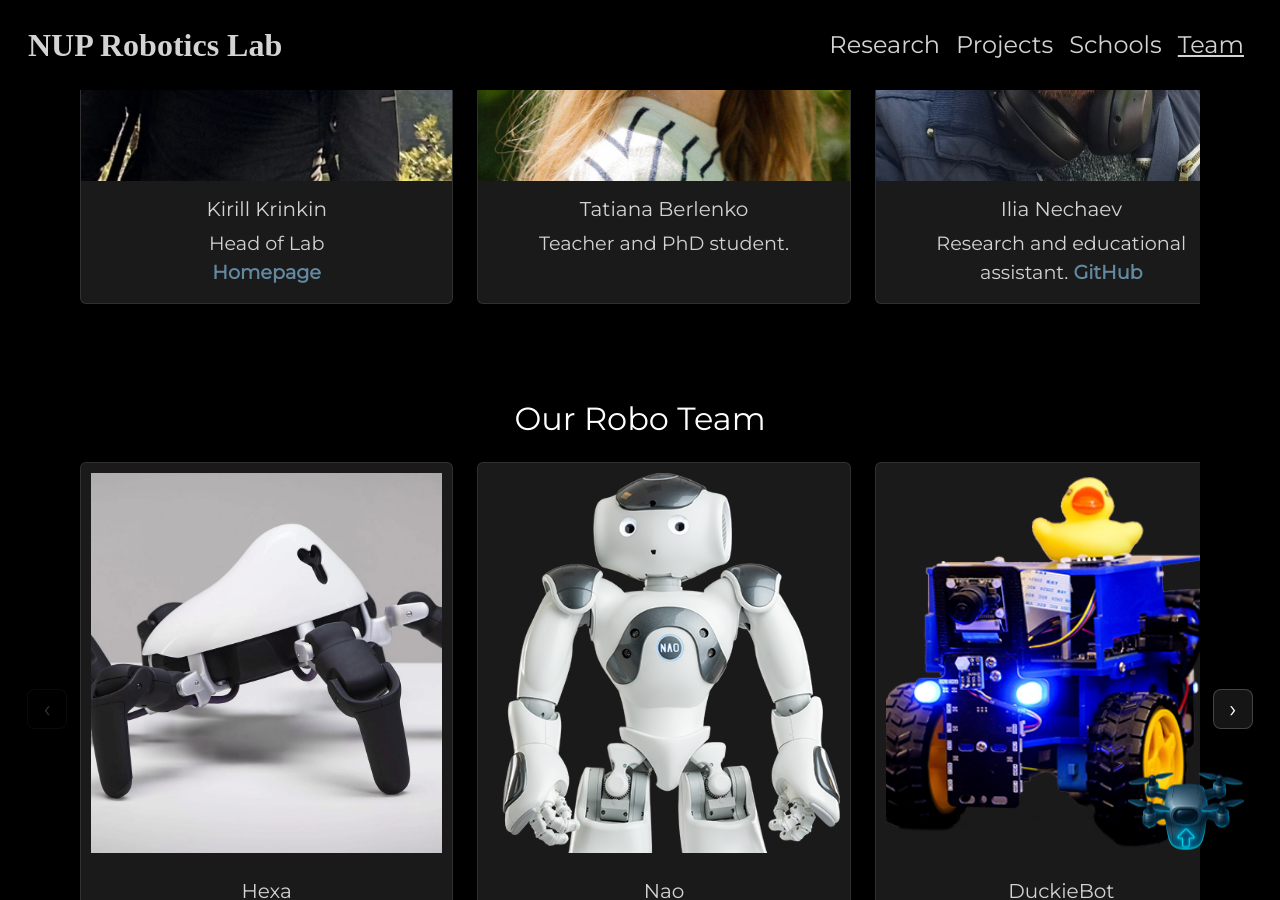
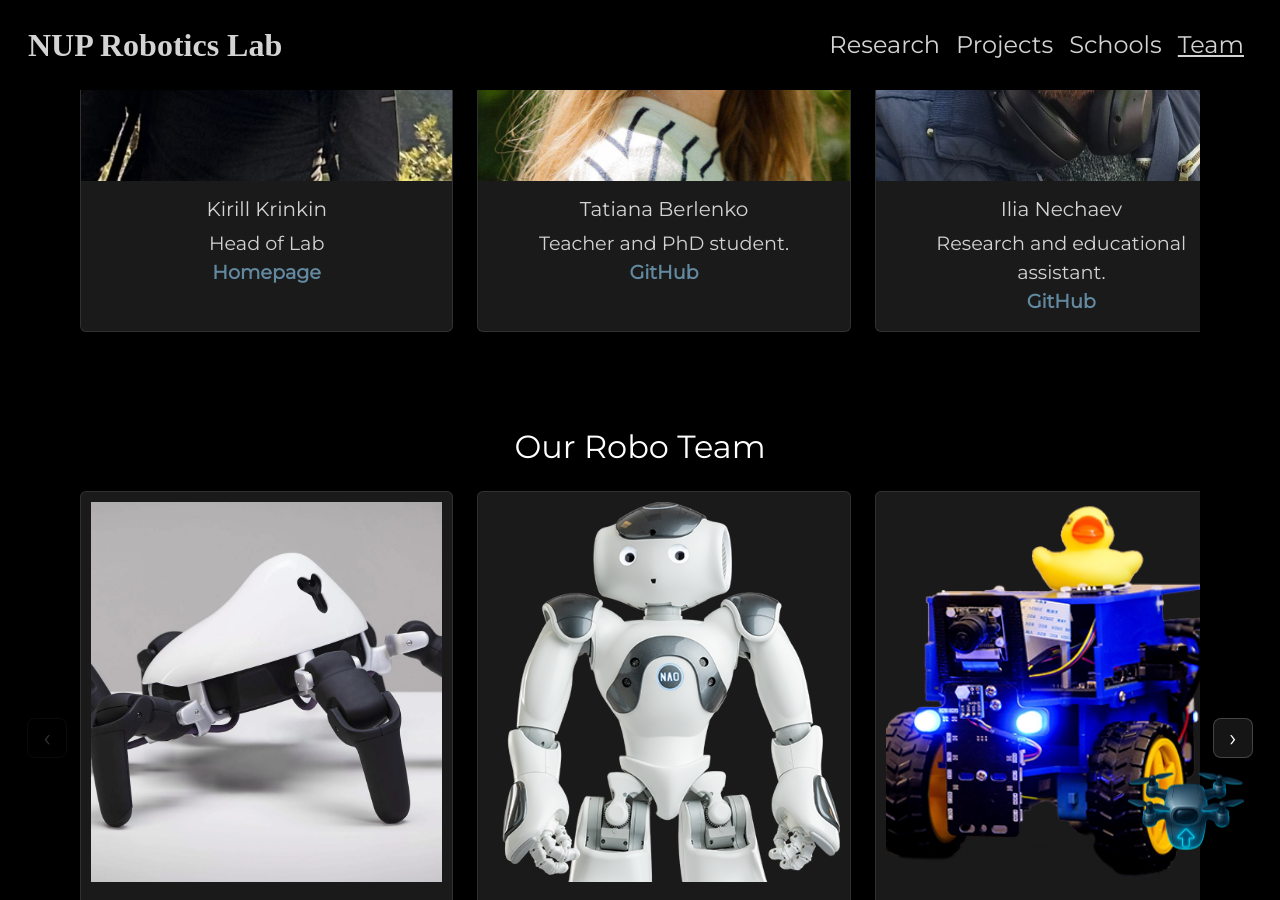
Before and after one commit to rcicd/robo_lab, a Jekyll site: the page built from about.md, in a window 1280 px wide and 900 px high, scrolled down 578 px. Built offline with Jekyll 4.4.1, drawn with Linux system fonts in a browser that asks for light colours; some web fonts are replaced.

Commit message:
update team

```diff
--- a/about.md
+++ b/about.md
@@ -11,19 +11,19 @@
 
   - name: "Tatiana Berlenko"
     image: "/assets/img/team/TatianaBerlenko.JPG"
-    description: "Teacher and PhD student."
+    description: "Teacher and PhD student. <br><a href='https://github.com/TatyanaBerlenko'>GitHub</a>"
 
   - name: "Ilia Nechaev"
     image: "/assets/img/team/IliaNechaev.jpg"
-    description: "Research and educational assistant. <a href='https://github.com/SPGC'>GitHub</a>"
+    description: "Research and educational assistant. <br><a href='https://github.com/SPGC'>GitHub</a>"
 
   - name: "Vladimir Shtarev"
     image: "/assets/img/team/VladimirShtarev.jpg"
-    description: "tbd"
+    description: "NUP student. Intern."
 
   - name: "Ivan Voevodskiy"
     image: "/assets/img/team/IvanVoevodskiy.jpg"
-    description: "NUP student. Intern. <a href='https://github.com/Liberalizm'>GitHub</a>"
+    description: "NUP student. Intern. <br><a href='https://github.com/Liberalizm'>GitHub</a>"
 
 
 
```
